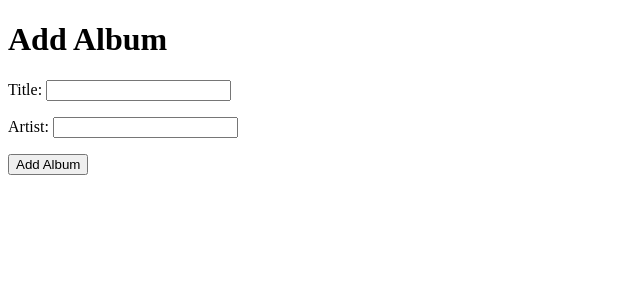
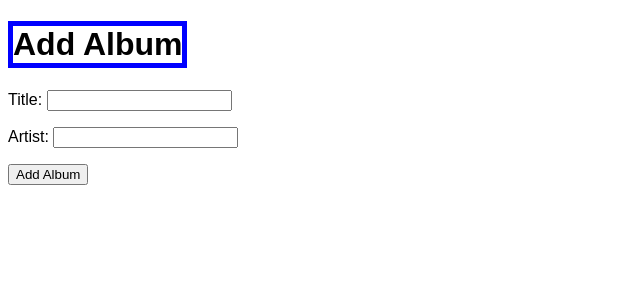
Before and after one commit to Momentum-Team-13/django-music-mnrolando3, a Django app: page /albums/add/ in a window 1280 px wide. Shown: the top 300 px of the page, without its empty margins (0-640 px from the left). Run offline with Django 4.2, Linux system fonts and the light colour scheme.

Commit message:
Updated CSS

```diff
--- a/static/css/style.css
+++ b/static/css/style.css
@@ -1,11 +1,48 @@
-.main {
+#page {
+    font-family: Arial, sans-serif;
+}
+
+.header{
+    border: 5px solid blue;
+    width: fit-content;
+}
+
+.album_list {
+    display: flex;
     border: 5px solid black;
+    width: fit-content;
 }
 
 .album {
+    display: flex;
+    flex-direction: column;
+    align-items: center;
     border: 5px solid purple;
+    padding: 2px;
+    margin: 5px;
+    width: fit-content;
+}
+
+img {
+    border: 2px solid black;
+    border-radius: 10px;
 }
 
 .date {
     border: 5px solid greenyellow;
+    font-size: x-small;
 }
+
+.form{}
+
+.add_form{}
+
+.edit_form{}
+
+.delete_form{}
+
+button{}
+
+link {
+
+}
--- a/templates/albums/add_album.html
+++ b/templates/albums/add_album.html
@@ -1,10 +1,13 @@
 {% extends "base.html" %}
 
 {% block content %}
-<h1>Add Album</h1>
 
-<div>
-    <form action="{% url 'add_album' %}" method="POST">
+<body id="page">
+
+    <h1 class="header">Add Album</h1>
+
+    <div class="form">
+        <form class="add_form" action="{% url 'add_album' %}" method="POST">
             {% csrf_token %}
             {{ form.as_p }}
             <div>
@@ -12,4 +15,6 @@
             </div>
         </form>
     </div>
+
+</body>
 {% endblock %}
--- a/templates/base.html
+++ b/templates/base.html
@@ -10,8 +10,8 @@
     <link rel="stylesheet" href="{% static 'css/style.css' %}">
 </head>
 
-<body class="sans-serif pv3 ph2">
-    <div class="mw9 center">
+<body>
+    <div>
         {% block content %}
         {% endblock %}
     </div>
```
Also changed, not shown: django_music/settings.py (+6 -2 lines), templates/albums/album_detail.html (+5 -9 lines), templates/albums/album_list.html (+5 -6 lines), templates/albums/delete_album.html (+8 -3 lines), templates/albums/edit_album.html (+7 -3 lines), README.md. Lines whose indentation alone changed are shown as unchanged.
